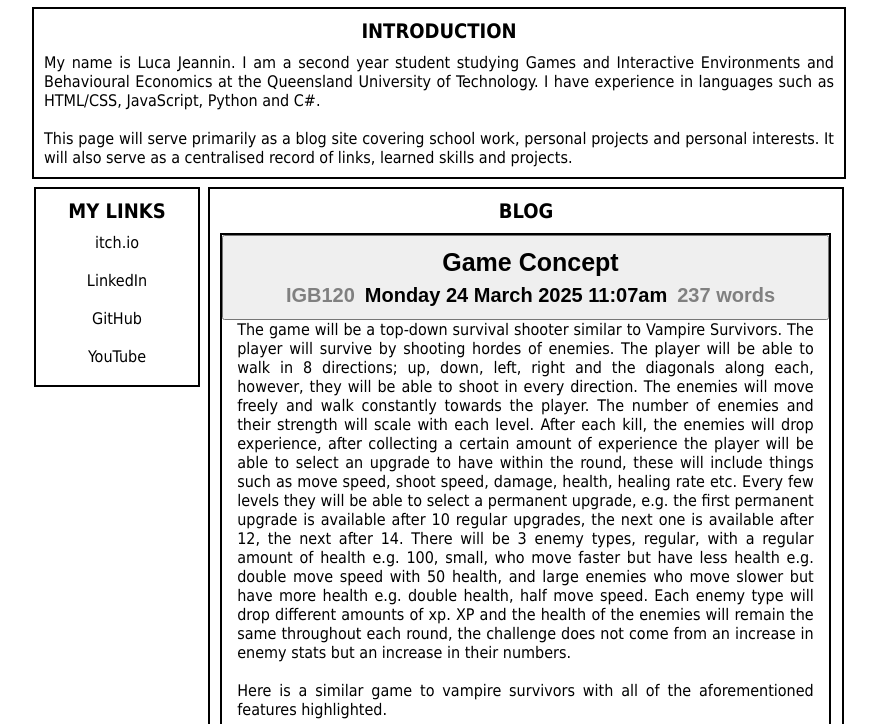
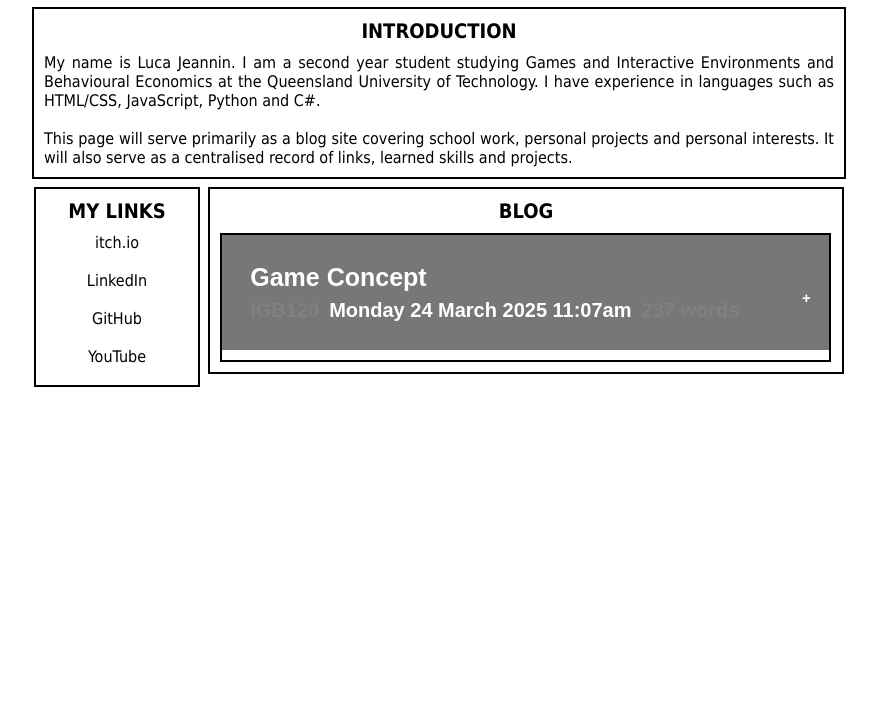
Before and after one commit to LucaHJ/cartdotcom, a plain HTML site: page home.html in a window 1280 px wide. Shown: the part 76-800 px from the top of the page, without its empty margins (201-1078 px from the left). Drawn offline with Linux system fonts and the light colour scheme.

Commit message:
Update home.css
css collapsible blogs

```diff
--- a/home.css
+++ b/home.css
@@ -123,6 +123,11 @@ a {
 
 .blogbody {
     margin: 0px 15px 10px 15px;
+    padding: 0 18px;
+    max-height: 0;
+    overflow: hidden;
+    transition: max-height 0.2s ease-out;
+    background-color: #f1f1f1;
 }
 
 .blogbodytext {
@@ -139,3 +144,27 @@ a {
     margin: 10px 15px 10px 15px;
     float: center;
 }
+.collapsible {
+    background-color: #777;
+    color: white;
+    cursor: pointer;
+    padding: 18px;
+    width: 100%;
+    border: none;
+    text-align: left;
+    outline: none;
+    font-size: 15px;
+}
+.active, .collapsible:hover {
+    background-color: #555;
+}
+.collapsible:after {
+    content: '\002B';
+    color: white;
+    font-weight: bold;
+    float: right;
+    margin-left: 5px;
+}
+.active:after {
+    content: "\2212";
+}
```
